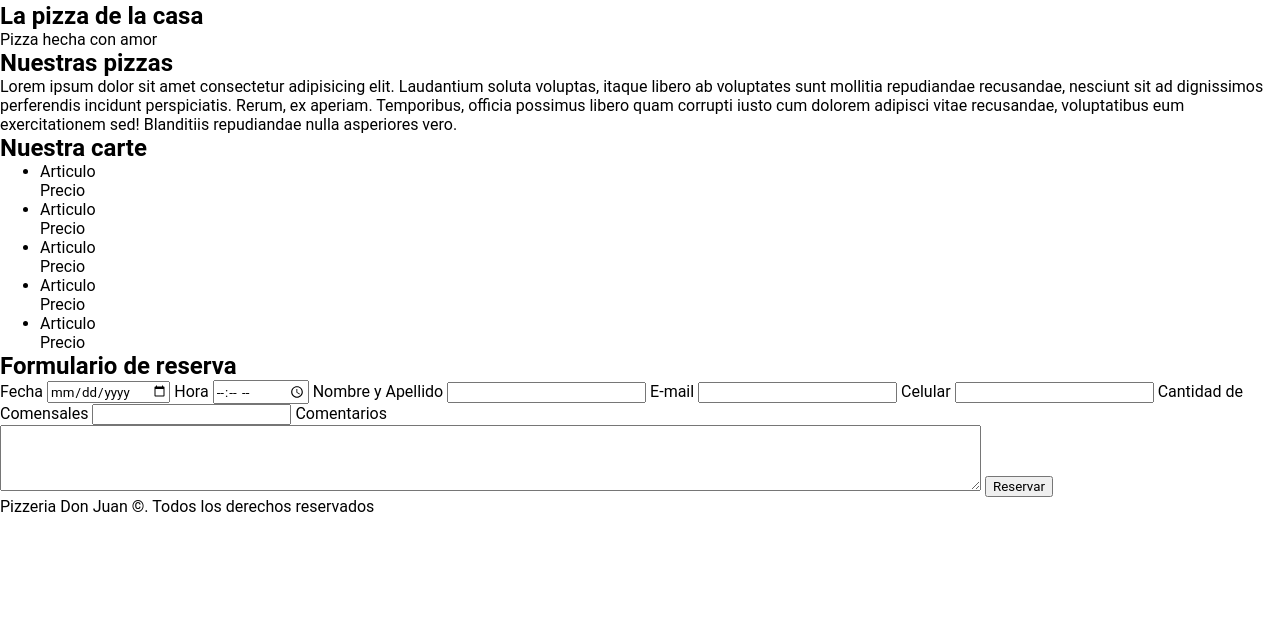
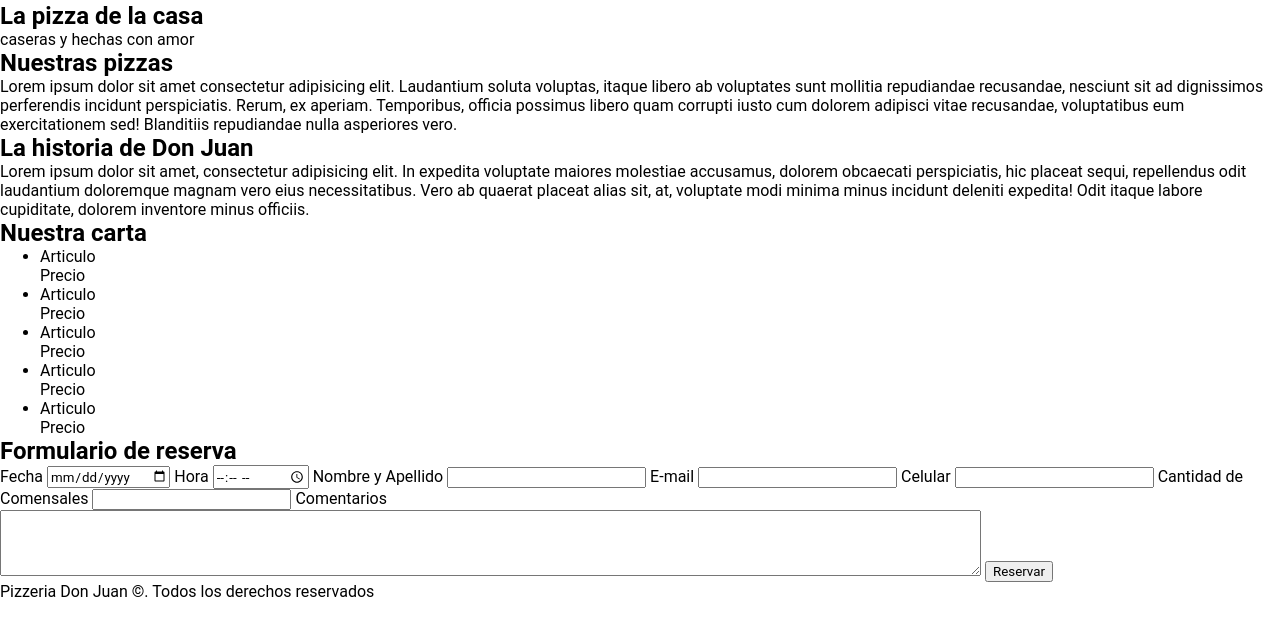
Before and after one commit to Programmarce/page-pizzeria-Don-Juan, a plain HTML site: page index.html in a window 1280 px wide. Shown: the part 152-788 px from the top of the page. Drawn offline with Linux system fonts and the light colour scheme.

Commit message:
se agregan class al file index.html

```diff
--- a/index.html
+++ b/index.html
@@ -20,27 +20,37 @@
             </nav>
         </div>
     </header>
-
+<!--presentation-->
     <section class="presentation" id="presentation">
         <div class="presentation-video">|
             <video src="./resourses/mi pizza.mp4" autoplay muted loop></video>
         </div>
+        <div class="dark-overlay">
+            <div class="presentation-content">
                 <h2>La pizza de la casa</h2>
-        <p>Pizza hecha con amor</p>
+                <p>caseras y hechas con amor</p>
+            </div>
+        </div>
     </section><!--section de presentacion video-->
-
+<!--sectio about-->
     <section class="about" id="about"><!--section aceerca de la pizzeria-->
-        <div>
-            <!--imagen-->
-        </div>
-        <div>
-            <h2>Nuestras pizzas</h2>
+        <div class="about-container left" id="about-img1"></div>
+        <div class="about-container right about-content">
+            <h2 class="about-title">Nuestras pizzas</h2>
             <p>Lorem ipsum dolor sit amet consectetur adipisicing elit. Laudantium soluta voluptas, itaque libero ab voluptates sunt mollitia repudiandae recusandae, nesciunt sit ad dignissimos perferendis incidunt perspiciatis. Rerum, ex aperiam. Temporibus, officia possimus libero quam corrupti iusto cum dolorem adipisci vitae recusandae, voluptatibus eum exercitationem sed! Blanditiis repudiandae nulla asperiores vero.</p>
         </div>
+
+        <div class="about-container right" id="about-img2"></div>
+        <div class="about-container left about-content">
+            <h2 class="about-title">La historia de Don Juan</h2>
+            <p>Lorem ipsum dolor sit amet, consectetur adipisicing elit. In expedita voluptate maiores molestiae accusamus, dolorem obcaecati perspiciatis, hic placeat sequi, repellendus odit laudantium doloremque magnam vero eius necessitatibus. Vero ab quaerat placeat alias sit, at, voluptate modi minima minus incidunt deleniti expedita! Odit itaque labore cupiditate, dolorem inventore minus officiis.</p>
+        </div>
     </section>
-
-    <sectio class="menu" id="menu">
-        <h2>Nuestra carte</h2>
+<!--section menu-->
+    <section class="menu" id="menu">
+        <div class="dark-overlay">
+            <div class="menu-inner">
+                <h2 class="menu-title">Nuestra carta</h2>
                 <ul>
                     <li>
                         <div>Articulo</div>
@@ -63,8 +73,10 @@
                         <div>Precio</div>
                     </li>
                 </ul>
+            </div>
+        </div>
     </sectio>
-
+<!--section reservation-->
     <section class="reservation" id="reservation"><!--section form-->
         <h2>Formulario de reserva</h2>
         <form action="#">
@@ -92,7 +104,7 @@
             <input type="submit" value="Reservar">
         </form>
     </section>
-
+<!--footer-->
     <footer>
         <p>Pizzeria Don Juan &copy;. Todos los derechos reservados</p>
     </footer>
```
Lines whose indentation alone changed are shown as unchanged.
